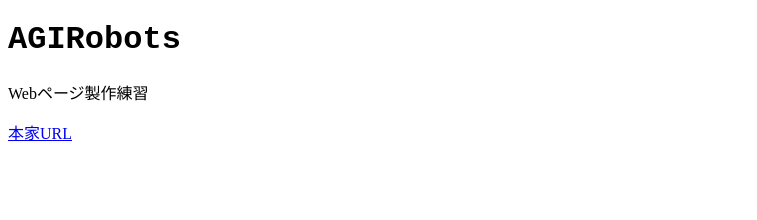
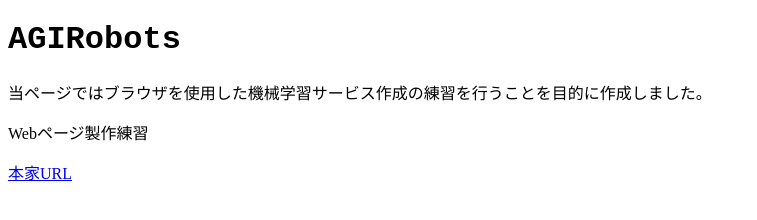
Before and after one commit to AGIRobots/agirobots.github.io, a plain HTML site: page index.html in a window 1280 px wide. Shown: the whole page, without its empty margins (0-757 px from the left). Drawn offline with nearby package versions, Linux system fonts and the light colour scheme.

Commit message:
Update index.html

```diff
--- a/index.html
+++ b/index.html
@@ -48,7 +48,15 @@
         </div>
 
         <!-- main -->
-        <h1>AGIRobots</h1>
+        <div>
+            <h1>AGIRobots</h1>
+        </div>
+        <div class="top">
+            <p>
+                当ページではブラウザを使用した機械学習サービス作成の練習を行うことを目的に作成しました。
+            </p>
+        </div>
+
         <p>Webページ製作練習</p>
         <a href="https://agirobots.com/"><p>本家URL</p></a>
 
```
